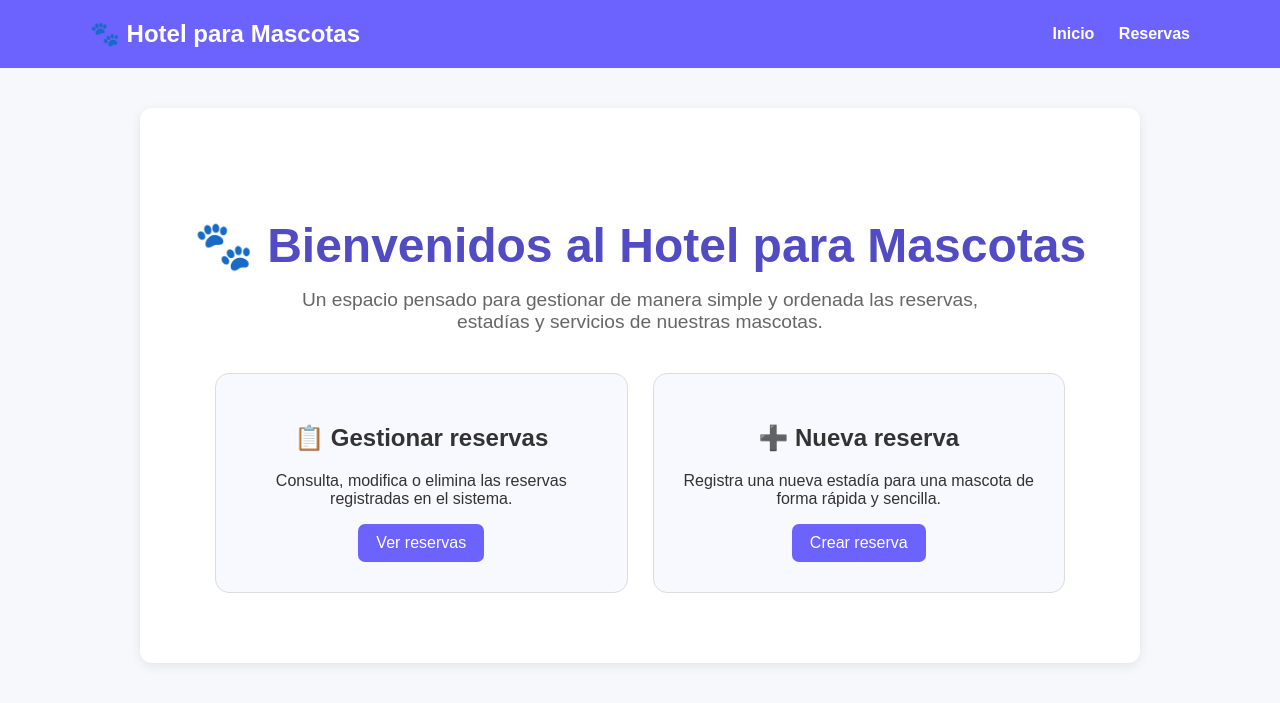
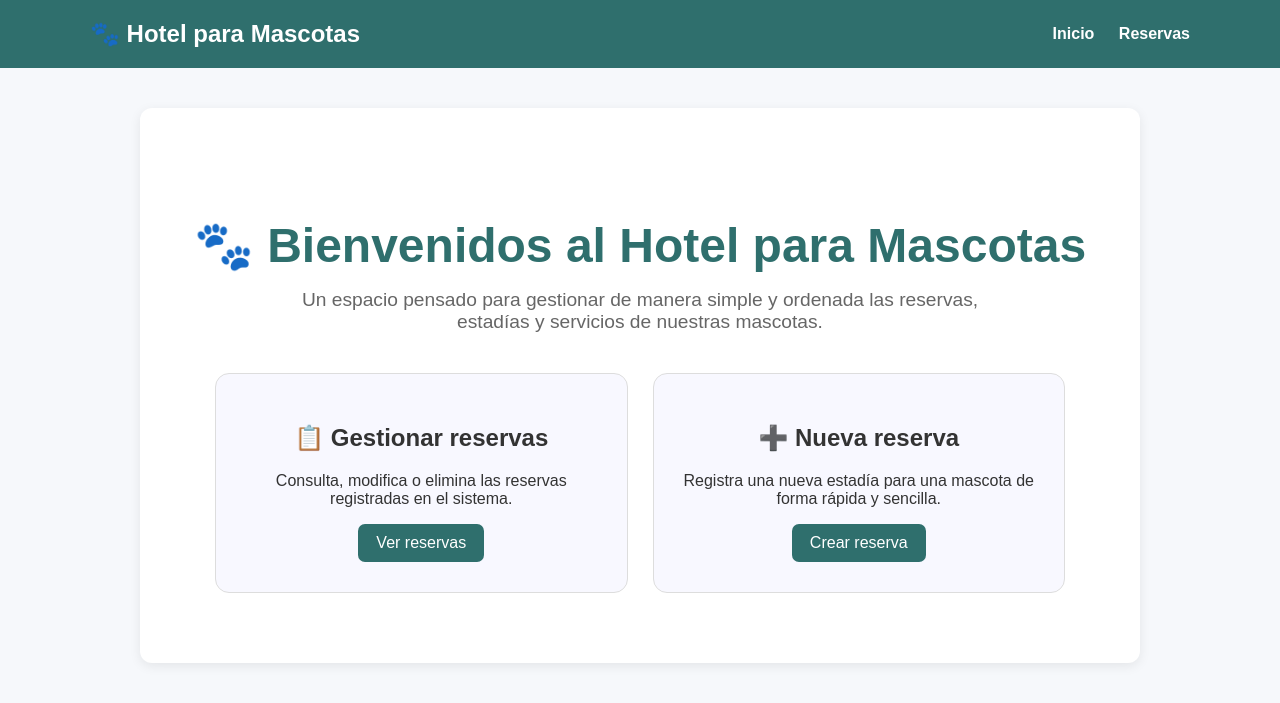
Before and after one commit to DayanStefania/Proyecto-backend, a Django app: template reservas/templates/reservas/inicio.html in a window 1280 px wide. Shown: the top 703 px of the page. Run offline with Django 5.2, Linux system fonts and the light colour scheme; the template is opened without the code that fills it, so the values that code supplies are empty.

Commit message:
Dayane actualiza colores de la interfaz

```diff
--- a/reservas/templates/reservas/base.html
+++ b/reservas/templates/reservas/base.html
@@ -19,7 +19,7 @@
         }
 
         header {
-            background-color: #6c63ff;
+            background-color: #2f6f6d;
             color: white;
             padding: 20px;
         }
@@ -57,7 +57,7 @@
         }
 
         h1 {
-            color: #514bc4;
+            color: #2f6f6d;
         }
 
         form p {
@@ -77,7 +77,7 @@
         button,
         .boton {
             display: inline-block;
-            background-color: #6c63ff;
+            background-color: #2f6f6d;
             color: white;
             border: none;
             padding: 10px 18px;
@@ -88,7 +88,7 @@
 
         button:hover,
         .boton:hover {
-            background-color: #514bc4;
+            background-color: #245957;
         }
 
         .boton-eliminar {
```
